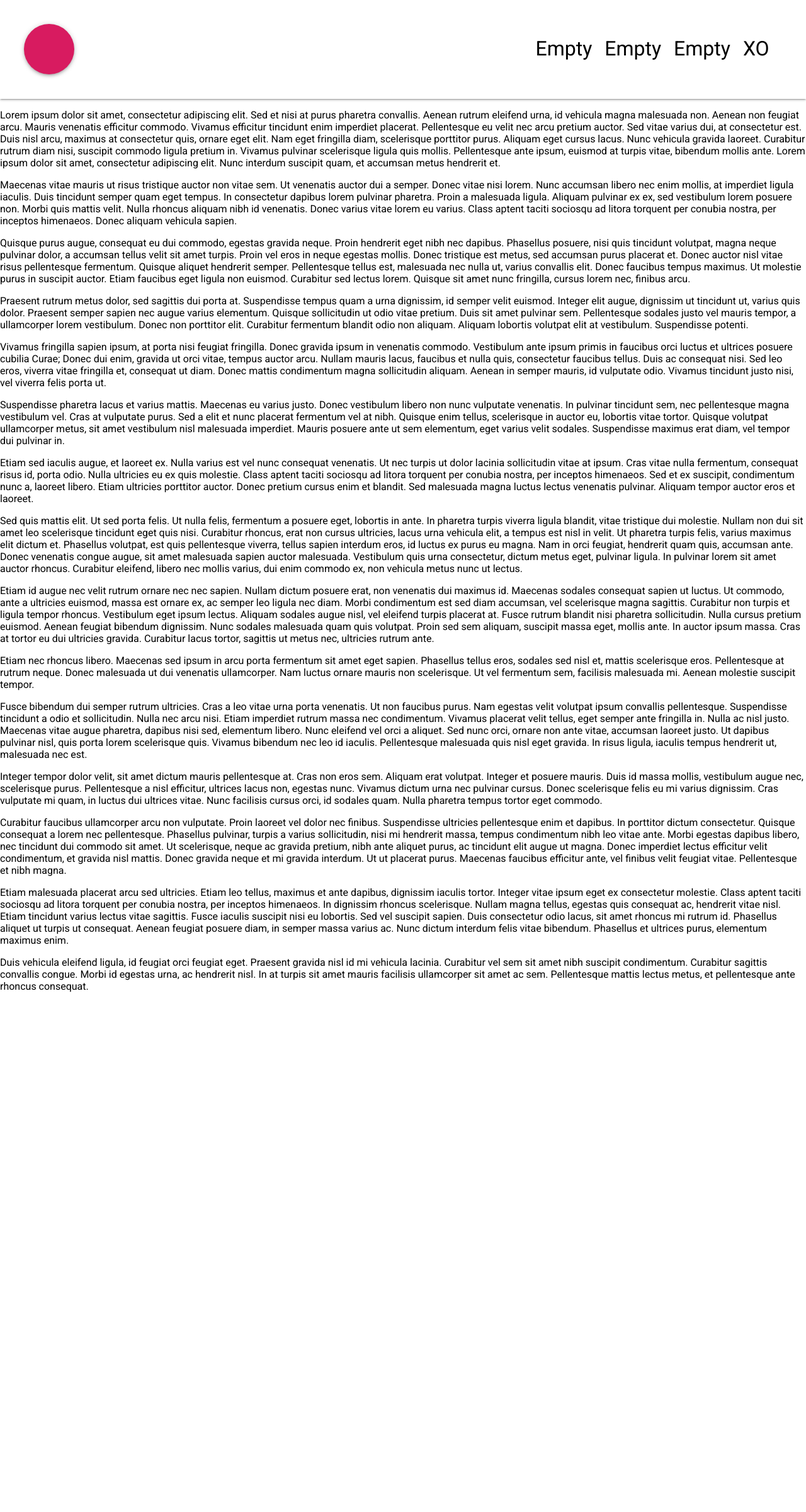
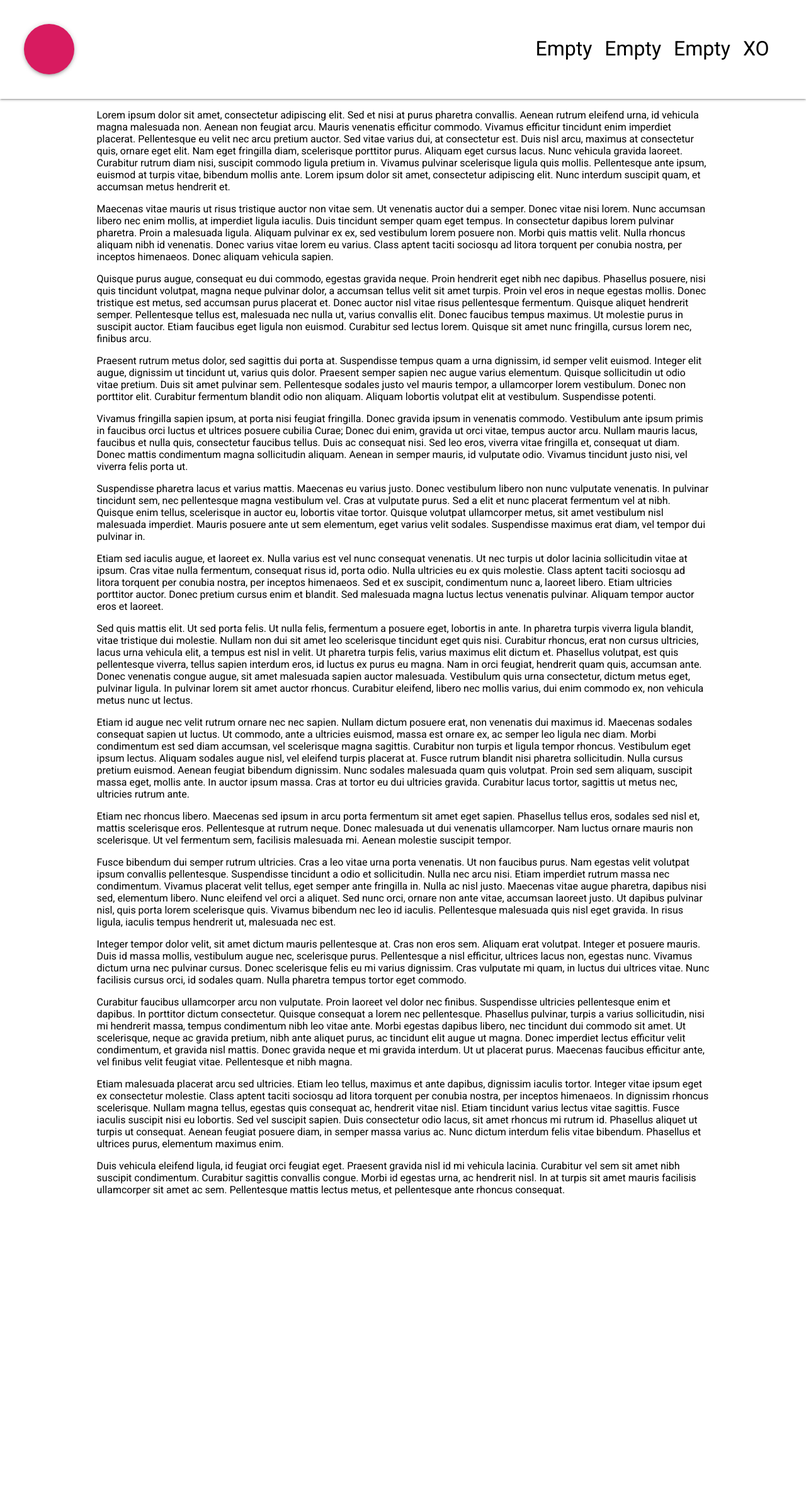
Before and after one commit to pkafelixon/pkafelixon.github.io, a PHP site: page / in a window 1280 px wide. Shown: the whole page at 63% size. Run offline with PHP 8.4, Linux system fonts and the light colour scheme.

Commit message:
Initial commit

```diff
--- a/index.html
+++ b/index.html
@@ -27,7 +27,7 @@
                 <div id="nav">Empty</div>
             </a>
         </div>
-        <div id="container">
+        <div id="container__mainpage">
             <div id="text">
                 <p>
                     Lorem ipsum dolor sit amet, consectetur adipiscing elit. Sed et nisi at purus pharetra convallis.
--- a/index_files/style.css
+++ b/index_files/style.css
@@ -46,6 +46,10 @@ body {
 a {
     text-decoration: none;
     color: inherit;
+}
+
+#container__mainpage {
+    margin:0 12% 0 12%;
 }
 
 .kafle {
```
